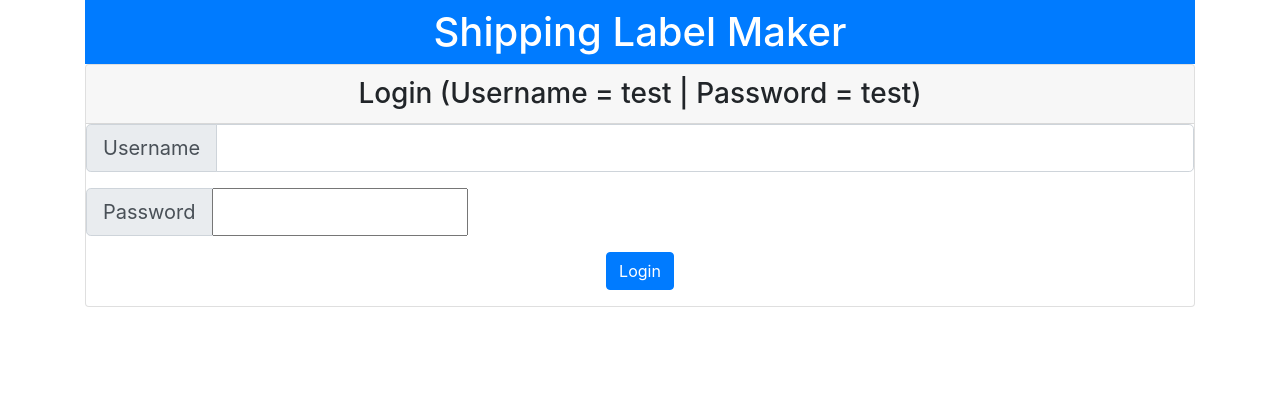
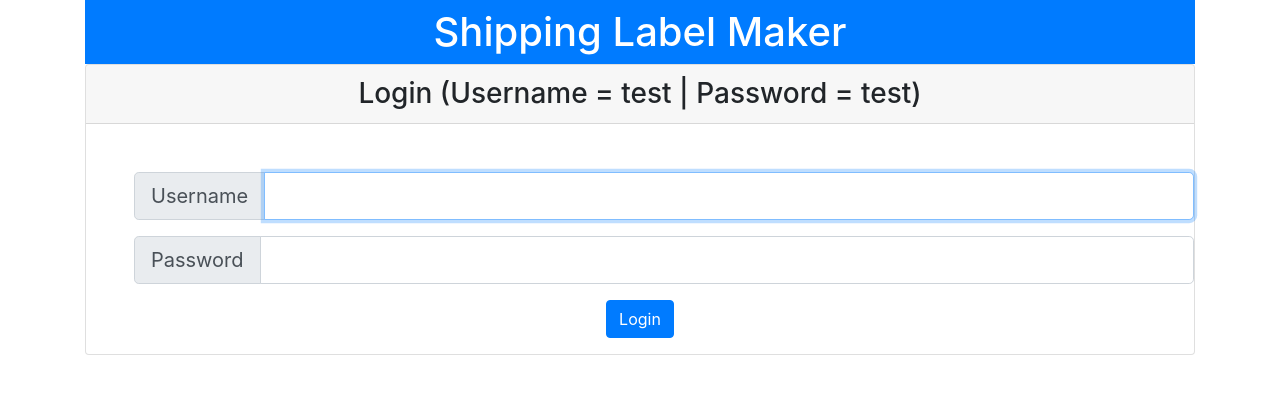
Before and after one commit to yogenspatel/ShippingLabel, a React (Create React App) app: page / in a window 1280 px wide. Shown: the top 394 px of the page. Built offline with nearby package versions, Linux system fonts and the light colour scheme.

Commit message:
Minor style tweaks for login component

```diff
--- a/src/core/components/login/index.js
+++ b/src/core/components/login/index.js
@@ -3,23 +3,42 @@ import LoginHOC from './loginHOC';
 import ShippingLabelMaker from '../../../features/shipping-label-maker';
 import { renderError } from '../../../utilities/utils';
 
-const Login = ({ username, password, handleOnChange, handleOnSubmit, isLoggedIn, error }) => {
+class Login extends React.Component {
+  componentDidMount() {
+    this.userNameInput.focus();
+  }
+  render() {
+    const { username, password, handleOnChange, handleOnSubmit, isLoggedIn, error } = this.props;
     return !isLoggedIn ? (
       <div className="card">
         <div className="card-header text-center h3">Login (Username = test | Password = test)</div>
         <form onSubmit={handleOnSubmit}>
           {error && renderError("Incorrect Username/Password")}
-        <div className="input-group input-group-lg mb-3">
+          <div className="input-group input-group-lg mb-3 ml-5 mt-5 pr-5">
             <div className="input-group-prepend">
               <span className="input-group-text">Username</span>
             </div>
-          <input type="text" className="form-control" name="username" value={username} onChange={handleOnChange} />
+            <input
+              type="text"
+              autoComplete="new-username"
+              className="form-control"
+              name="username"
+              value={username}
+              onChange={handleOnChange}
+              ref={(input) => { this.userNameInput = input; }}
+            />
           </div>
-        <div className="input-group input-group-lg mb-3">
+          <div className="input-group input-group-lg mb-3 ml-5 pr-5">
             <div className="input-group-prepend">
               <span className="input-group-text">Password</span>
             </div>
-          <input type="password" name="password" value={password} onChange={handleOnChange} />
+            <input
+              type="password"
+              autoComplete="new-password"
+              className="form-control"
+              name="password" value={password}
+              onChange={handleOnChange}
+            />
           </div>
           <div className="text-center mb-3">
             <input className="btn btn-primary" type="submit" value="Login" />
@@ -28,5 +47,6 @@ const Login = ({ username, password, handleOnChange, handleOnSubmit, isLoggedIn,
       </div>
     ) : <ShippingLabelMaker />;
   }
+}
 
 export default (LoginHOC(Login));
```
Lines whose indentation alone changed are shown as unchanged.
